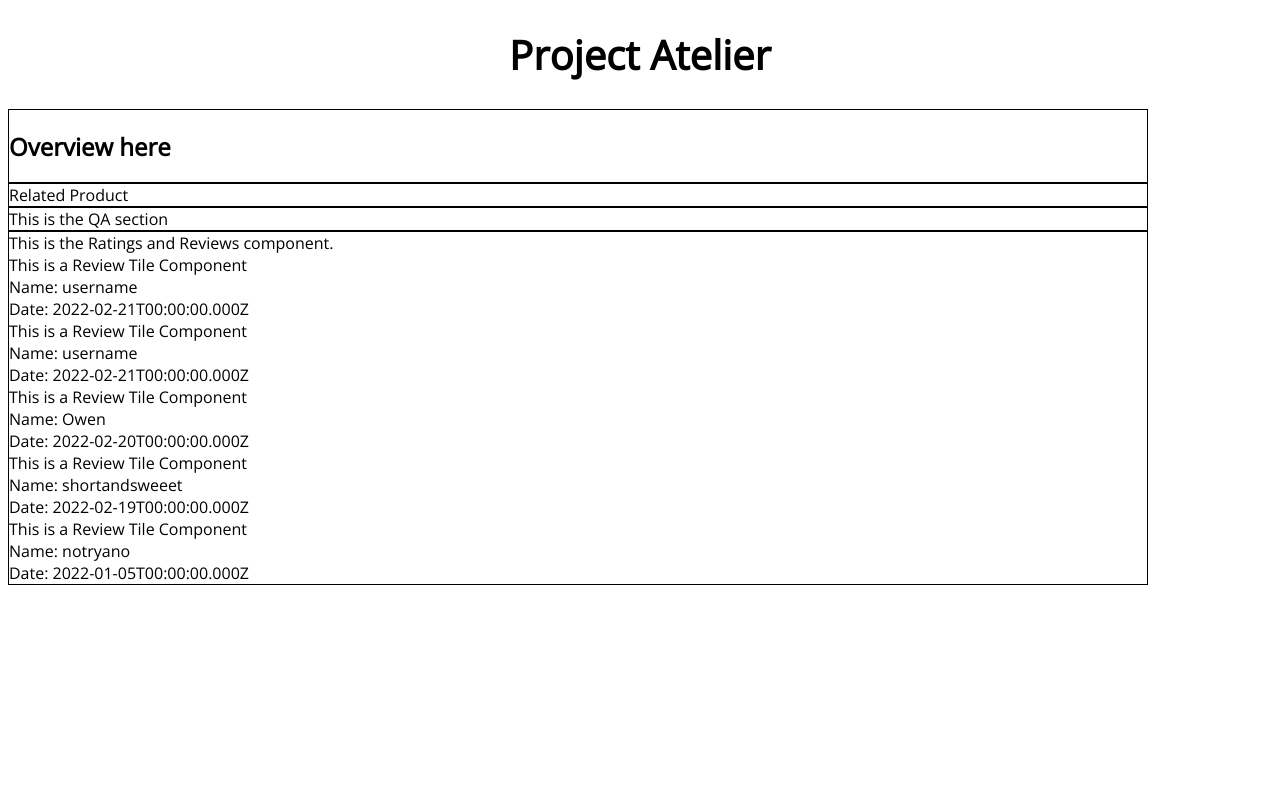
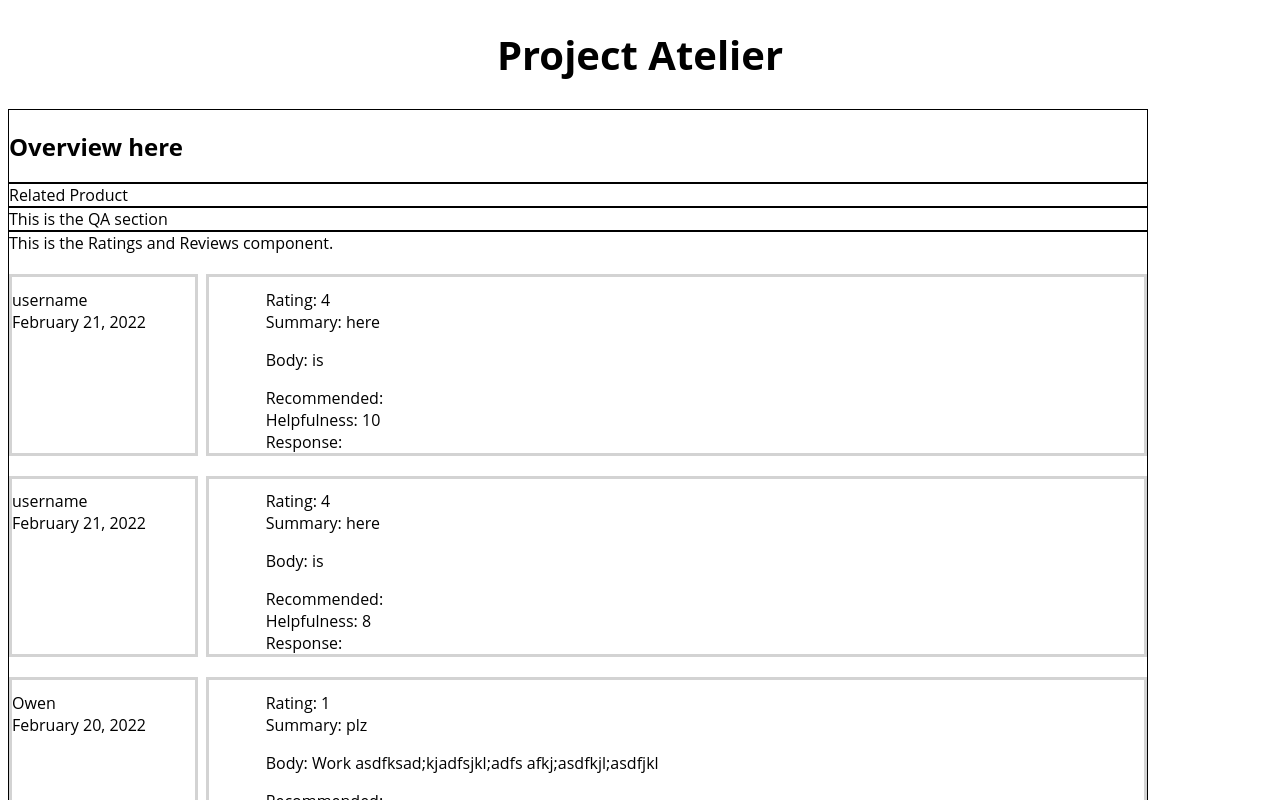
Before and after one commit to es98dame/fec, a React app: page / in a window 1280 px wide. Shown: the top 800 px of the page. Built offline with nearby package versions, Linux system fonts and the light colour scheme; the HTML template or start-up script is replaced by a standard one.

Commit message:
Builds out basic information in a single review tile. Displays date using dateformat library.

```diff
--- a/fec-client/src/components/Ratings/components/ReviewTile.jsx
+++ b/fec-client/src/components/Ratings/components/ReviewTile.jsx
@@ -1,14 +1,53 @@
 import React from 'react';
 import styled from 'styled-components';
+import dateformat from 'dateformat';
+
+const Tile = styled.div`
+margin-top: 20px;
+display: flex;
+flex-direction: row;
+gap: 0.5rem;
+`;
+
+const UserInfo = styled.div`
+display: flex;
+flex-direction: column;
+min-width: 10rem;
+padding-top: 1%;
+padding-right: 2%;
+border: solid;
+border-color: lightgray;
+`;
+
+const ReviewContent = styled.div`
+display: flex;
+flex-direction: column;
+flex-grow: 1;
+padding-top: 1%;
+padding-left: 5%;
+border: solid;
+border-color: lightgray;
+`;
 
 const ReviewTile = ({ review }) => {
 
   return (
-    <div> This is a Review Tile Component
-      <div>Name: {review.reviewer_name}</div>
-      <div>Date: {review.date}</div>
+    <Tile>
+      <UserInfo>
+        <div>{review.reviewer_name}</div>
+        <div>{dateformat(review.date, 'mmmm dd, yyyy')}</div>
+      </UserInfo>
+      <ReviewContent>
+        <div>Rating: {review.rating}</div>
+        <div>Summary: {review.summary}</div>
+        <p>Body: {review.body}</p>
+        <div> Recommended: {review.recommended} </div>
+        <div> Helpfulness: {review.helpfulness}</div>
+        <div> Response: {review.response} </div>
 
-    </div>
+      </ReviewContent>
+
+    </Tile>
 
   );
 
--- a/package.json
+++ b/package.json
@@ -30,6 +30,7 @@
     "@babel/preset-react": "^7.16.7",
     "babel-loader": "^8.2.4",
     "css-loader": "^6.7.1",
+    "dateformat": "^5.0.3",
     "express": "^4.17.3",
     "jest": "^27.5.1",
     "nodemon": "^2.0.15",
```
